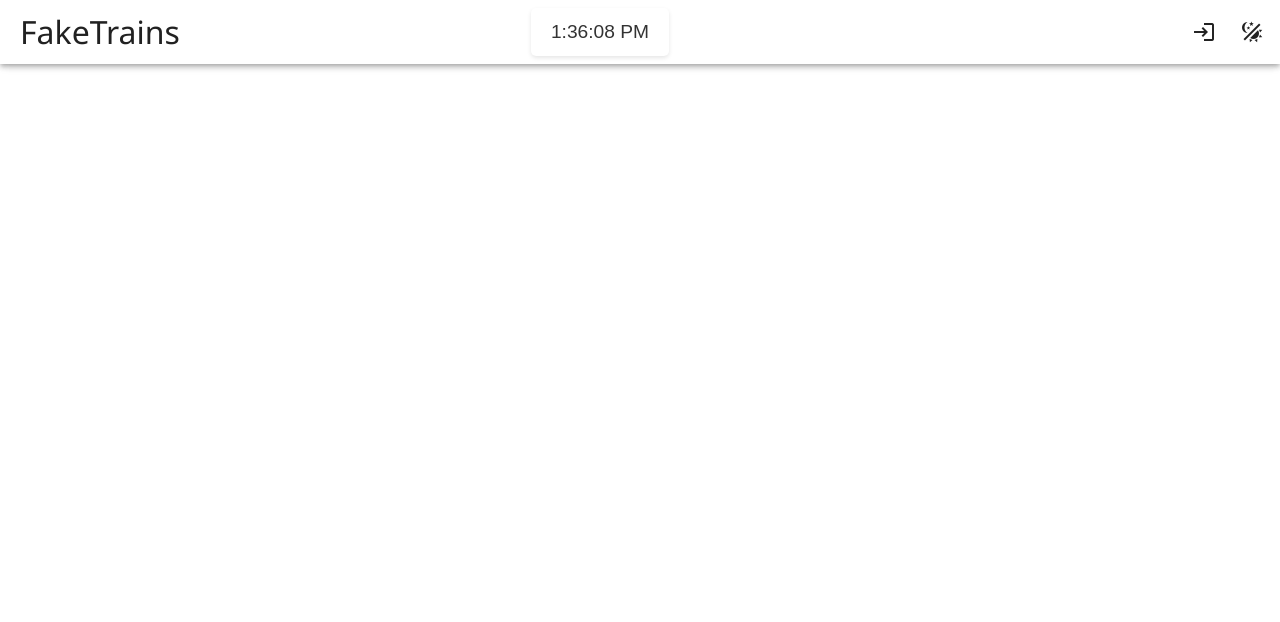
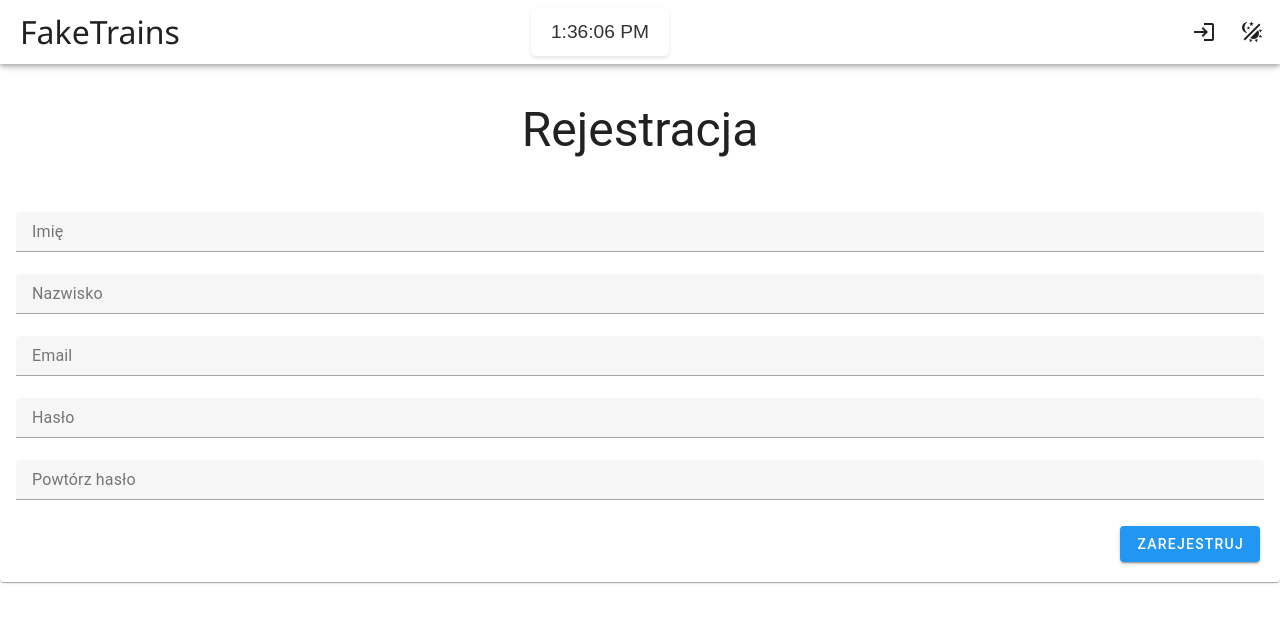
Before and after one commit to m-walas/faketrains, a Vue app in the folder frontend/: page /auth/register in a window 1280 px wide. Shown: the top 622 px of the page. Built offline with nearby package versions, Linux system fonts and the light colour scheme.

Commit message:
Auth view

```diff
--- a/frontend/package.json
+++ b/frontend/package.json
@@ -10,7 +10,7 @@
   },
   "dependencies": {
     "@mdi/font": "7.0.96",
-    "axios": "^1.6.2",
+    "axios": "^1.6.3",
     "core-js": "^3.29.0",
     "pinia": "^2.0.0",
     "roboto-fontface": "*",
@@ -27,7 +27,7 @@
     "eslint": "^8.37.0",
     "eslint-plugin-vue": "^9.3.0",
     "sass": "^1.60.0",
-    "typescript": "^5.0.0",
+    "typescript": "^5.3.3",
     "unplugin-fonts": "^1.0.3",
     "vite": "^4.2.0",
     "vite-plugin-vuetify": "^1.0.0",
--- a/frontend/src/components/Login.vue
+++ b/frontend/src/components/Login.vue
@@ -11,7 +11,7 @@
   </v-card>
 </template>
 
-<script>
+<script lang="ts">
 import axios from 'axios';
 import { useAuthStore } from '@/store/authStore';
 import { ref } from 'vue';
--- a/frontend/src/components/Register.vue
+++ b/frontend/src/components/Register.vue
@@ -1,16 +1,80 @@
 <template>
+
+    <v-card class="pa-4">
+      <v-card-text class="text-h3 mb-8 text-center"> Rejestracja </v-card-text>
+      <v-form v-on:keydown.enter="submitForm">
+        <v-text-field
+          class="input-field-register"
+          density="compact"
+          v-model="firstName"
+          label="Imię"
+          type="text"
+        >
+        </v-text-field>
+        <v-text-field
+          class="input-field-register"
+          density="compact"
+          v-model="lastName"
+          label="Nazwisko"
+          type="text"
+        >
+        </v-text-field>
+        <v-text-field
+          class="input-field-register"
+          density="compact"
+          v-model="email"
+          label="Email"
+          type="email"
+        >
+        </v-text-field>
+        <v-text-field
+          class="input-field-register"
+          density="compact"
+          v-model="password"
+          label="Hasło"
+          type="password"
+        >
+        </v-text-field>
+        <v-text-field
+          class="input-field-register"
+          density="compact"
+          v-model="confirmPassword"
+          label="Powtórz hasło"
+          type="password"
+        >
+        </v-text-field>
+        <v-row class="ma-1" justify="end" style="max-width: 100%">
+          <v-btn @click="submitForm" color="blue"
+            >Zarejestruj</v-btn
+          >
+        </v-row>
+      </v-form>
+    </v-card>
 
 </template>
 
 <script lang="ts">
 
+
+
 export default {
   data() {
-    return {}
+    return {
+      firstName: '',
+      lastName: '',
+      email: '',
+      password: '',
+      confirmPassword: ''
+    };
   },
 
   methods: {
+    async submitForm() {
 
-  },
+    }
+  }
+
+
+
 };
 </script>
--- a/frontend/src/router/index.ts
+++ b/frontend/src/router/index.ts
@@ -6,6 +6,7 @@ import LoginView from '../views/LoginView.vue';
 import RegisterView from '../views/RegisterView.vue';
 import SeatSelectionView from '../views/SeatSelectionView.vue';
 import RoutesView from '../views/RoutesView.vue';
+import AuthView from '../views/AuthView.vue'
 
 
 const routes: Array<RouteRecordRaw> = [
@@ -19,6 +20,12 @@ const routes: Array<RouteRecordRaw> = [
     name: 'Login',
     component: LoginView,
   },
+  {
+    path: '/auth',
+    name: 'Login',
+    component: AuthView,
+  },
+
   {
     path: '/auth/register',
     name: 'Register',
--- /dev/null
+++ b/frontend/src/views/AuthView.vue
@@ -0,0 +1,49 @@
+<template>
+    <v-container fluid class="d-flex column" style="width: fit-content">
+        <v-fade-transition mode="out-in">
+            <Login v-if="showLogin"></Login>
+
+            <Register v-if="!showLogin" ></Register>
+        </v-fade-transition>
+
+
+    </v-container>
+    <v-card>
+            <v-card-text class="text-caption pt-4 pb-0 text-center">
+            Masz już konto? Kliknij
+            <button
+            class="registerButton"
+            density="compact"
+            @click="changeAuthComponent"
+            >
+            tutaj
+            </button>
+            aby sie zalogować!
+            </v-card-text>
+        </v-card>
+</template>
+
+  <script lang="ts">
+  import Register from "../components/Register.vue";
+  import Login from "../components/Login.vue"
+
+  export default {
+    data() {
+      return {
+        showLogin: true
+      }
+    },
+
+    methods: {
+      changeAuthComponent() {
+        this.showLogin = !this.showLogin
+      }
+    },
+
+    components: {
+      Register,
+      Login
+    }
+
+  };
+  </script>
```
Also changed, not shown: 1 other file (tests, documents, lock files or other folders).
